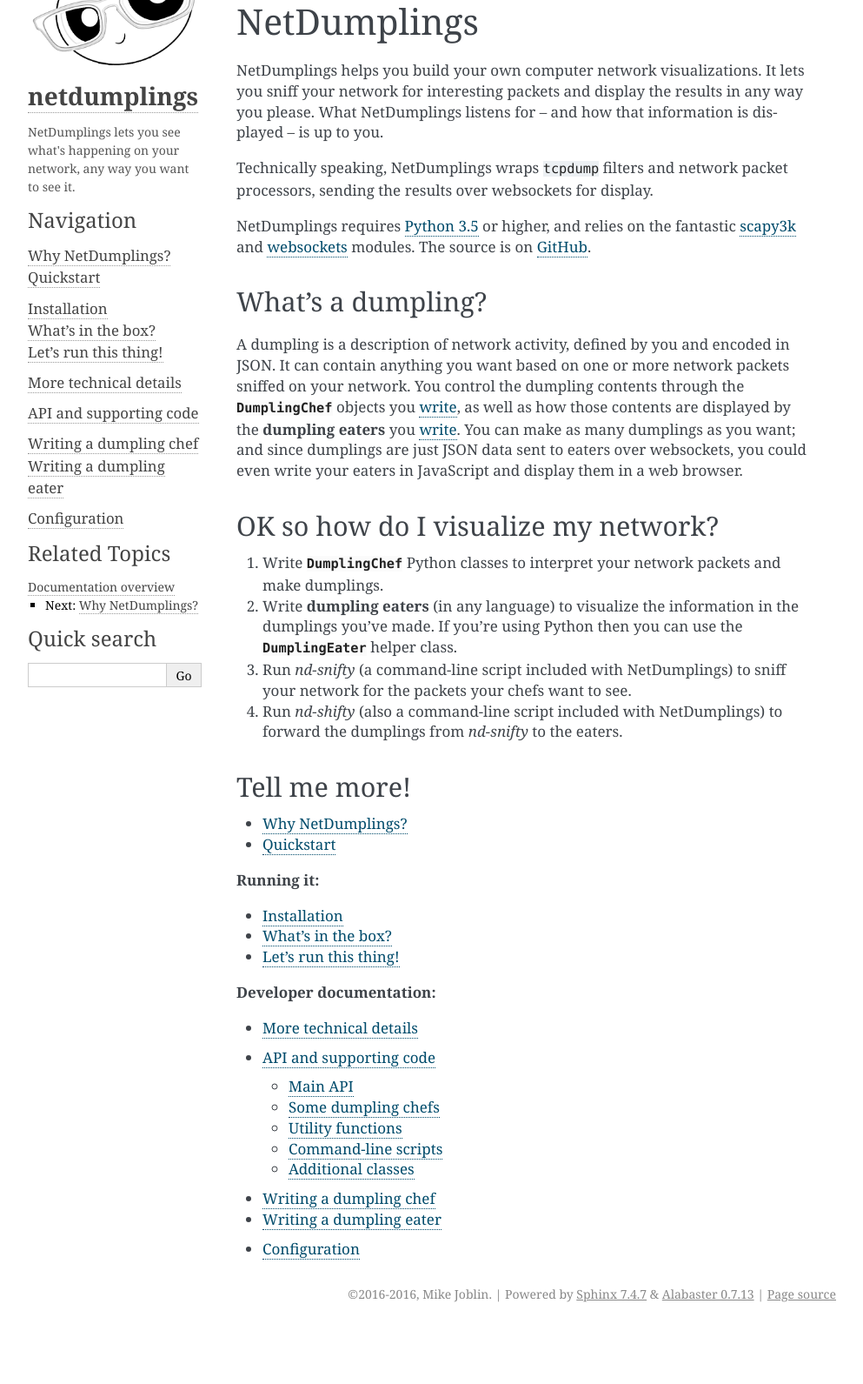
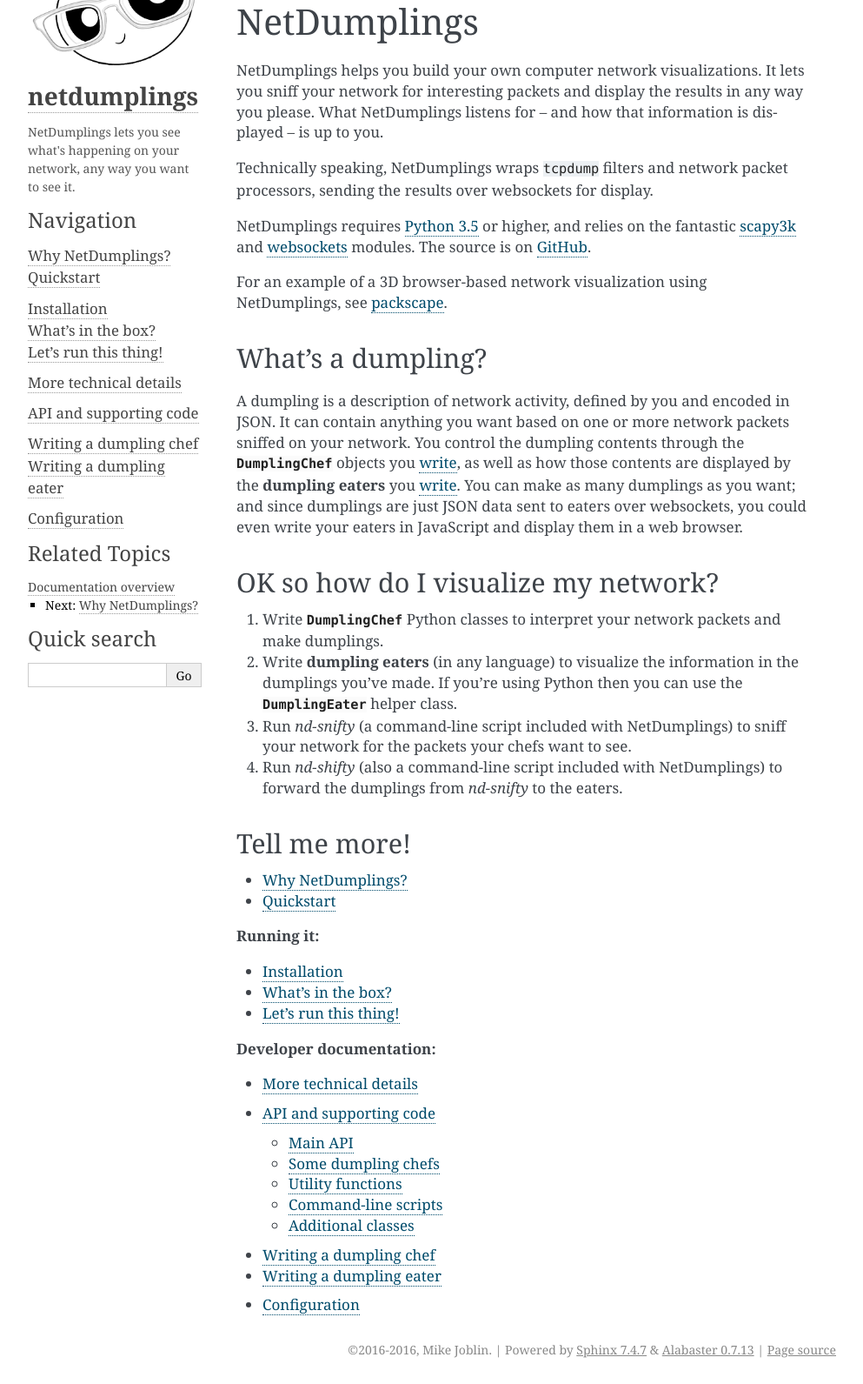
Before and after one commit to mjoblin/netdumplings, a Sphinx documentation site: the page built from docs/index.rst, in a window 1280 px wide, cut to the strip 134-1725 px from the top of the page. Shown: the whole strip at 87% size, without its empty margins (148-1141 px from the left). Built offline with Sphinx 7.4.7, drawn with Linux system fonts in a browser that asks for light colours; before the commit the page ends 1661 px from its top, so only the background shows below that.

Commit message:
Added links to packscape to the docs

```diff
--- a/README.rst
+++ b/README.rst
@@ -13,7 +13,11 @@
 
 Complete documentation is available on `Read the Docs`_.
 
+For an example of a 3D browser-based network visualization using NetDumplings,
+see `packscape`_.
+
 .. _Read the Docs: https://netdumplings.readthedocs.org/
 .. _scapy-python3: https://github.com/phaethon/scapy
 .. _virtual environment: http://docs.python-guide.org/en/latest/dev/virtualenvs/
 .. _websockets: https://github.com/aaugustin/websockets
+.. _packscape: https://github.com/mjoblin/packscape
--- a/docs/index.rst
+++ b/docs/index.rst
@@ -13,6 +13,9 @@
 
 NetDumplings requires `Python 3.5`_ or higher, and relies on the fantastic
 `scapy3k`_ and `websockets`_ modules.  The source is on `GitHub`_.
+
+For an example of a 3D browser-based network visualization using NetDumplings,
+see `packscape`_.
 
 What's a dumpling?
 ------------------
@@ -80,3 +83,4 @@
 .. _scapy3k: https://github.com/phaethon/scapy
 .. _websockets: https://websockets.readthedocs.org/en/stable/
 .. _GitHub: https://github.com/mjoblin/netdumplings
+.. _packscape: https://github.com/mjoblin/packscape
```
Also changed, not shown: docs/pages/why_netdumplings.rst (+7 -0 lines).
